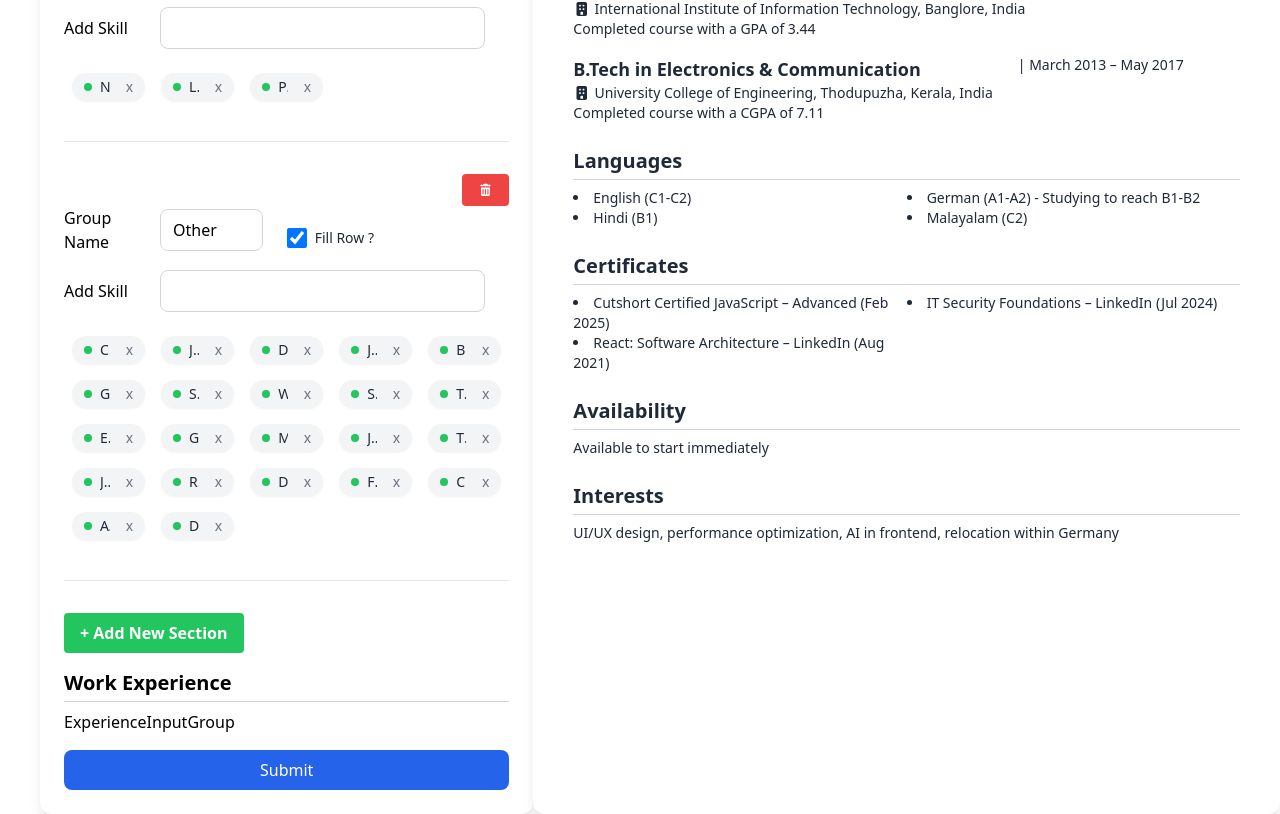
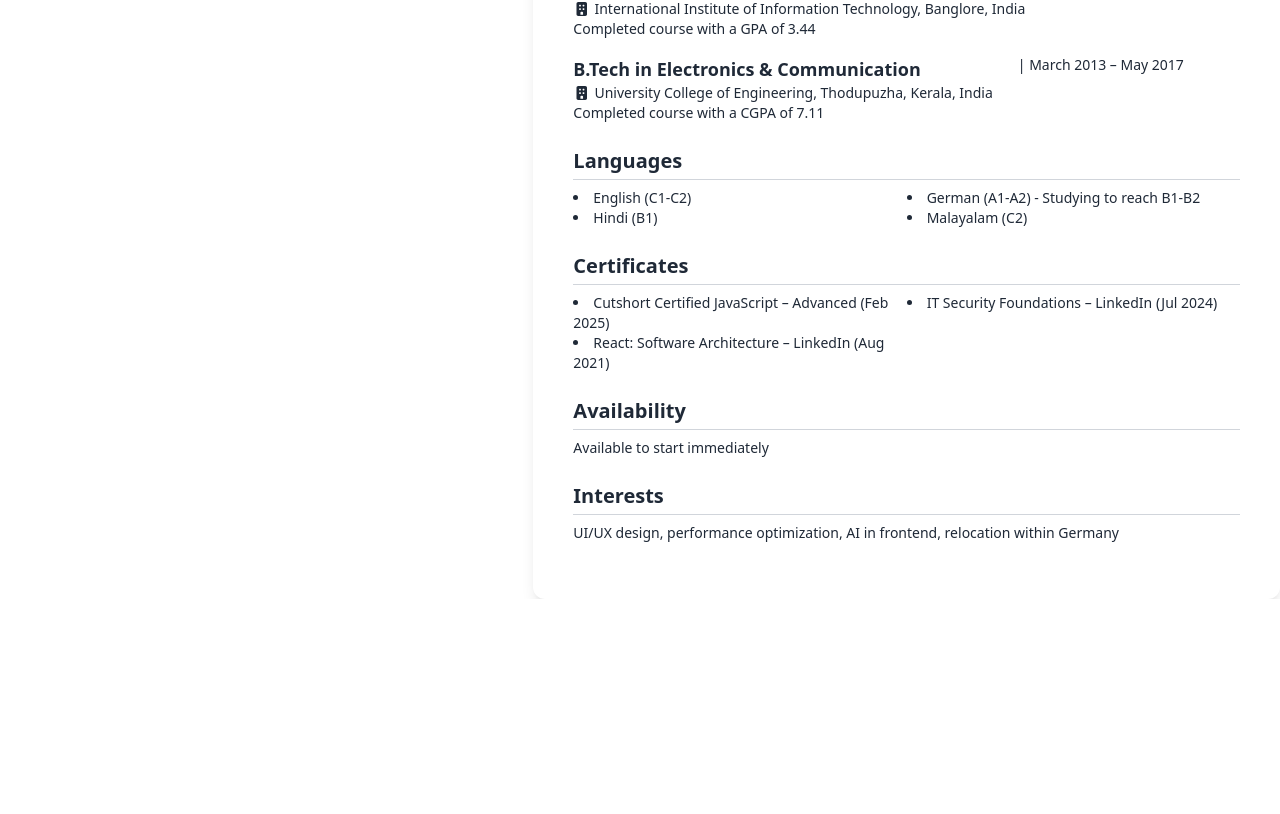
Before and after one commit to VivekPRajeev/resume-generator, a React (Create React App) app: page / in a window 1280 px wide. Shown: the part 1037-1851 px from the top of the page. After the commit the page ends 1636 px from the top, so only its background shows below. Built offline with nearby package versions, Linux system fonts and the light colour scheme.

Commit message:
Added scoll toeditor and new component for Experience Input Group

```diff
--- a/package.json
+++ b/package.json
@@ -16,6 +16,7 @@
     "react": "^19.1.0",
     "react-dom": "^19.1.0",
     "react-scripts": "5.0.1",
+    "tailwind-scrollbar": "^3.1.0",
     "web-vitals": "^2.1.4"
   },
   "scripts": {
--- a/src/components/ExperienceInputGroup.js
+++ b/src/components/ExperienceInputGroup.js
@@ -1,5 +1,19 @@
+import FormInput from "./FormInput";
+
 const ExperienceInputGroup = () => {
-  return <div>ExperienceInputGroup</div>;
+  return (
+    <div className="grid grid-cols-2">
+      <FormInput label="Title" inputName="experienceTitle" />
+      <FormInput label="Organization" inputName="organization" />
+      <FormInput label="Location" inputName="location" />
+      <FormInput label="From" inputName="from" />
+      <FormInput label="To" inputName="to" />
+
+
+
+
+    </div>
+  );
 };
 
 export default ExperienceInputGroup;
--- a/src/components/Form.js
+++ b/src/components/Form.js
@@ -21,7 +21,7 @@
   const [professionalSummeryValue, setProfessionalSummeryValue] =
     useAtom(professionalSummery);
   return (
-    <div className="mx-auto ml-10 mt-10 p-6 bg-white shadow-lg rounded-xl">
+    <div className="mx-auto ml-10 mt-10 p-6 bg-white shadow-lg rounded-xl h-screen overflow-y-auto p-4 scrollbar-thin scrollbar-thumb-rounded-md scrollbar-thumb-gray-400 scrollbar-track-gray-100">
       <h2 className="text-2xl font-bold mb-4 text-center">Resume Content</h2>
       <form
         onKeyDown={(e) => {
--- a/tailwind.config.js
+++ b/tailwind.config.js
@@ -6,5 +6,7 @@
   theme: {
     extend: {},
   },
-  plugins: [],
+  plugins: [
+     require('tailwind-scrollbar')
+  ],
 }
```
Also changed, not shown: 1 other file (tests, documents, lock files or other folders).
